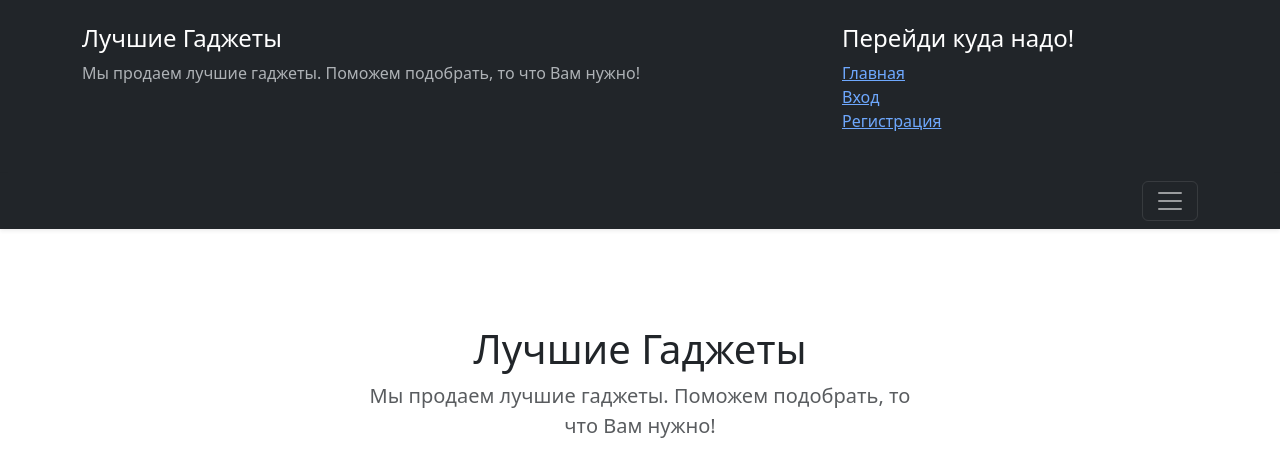
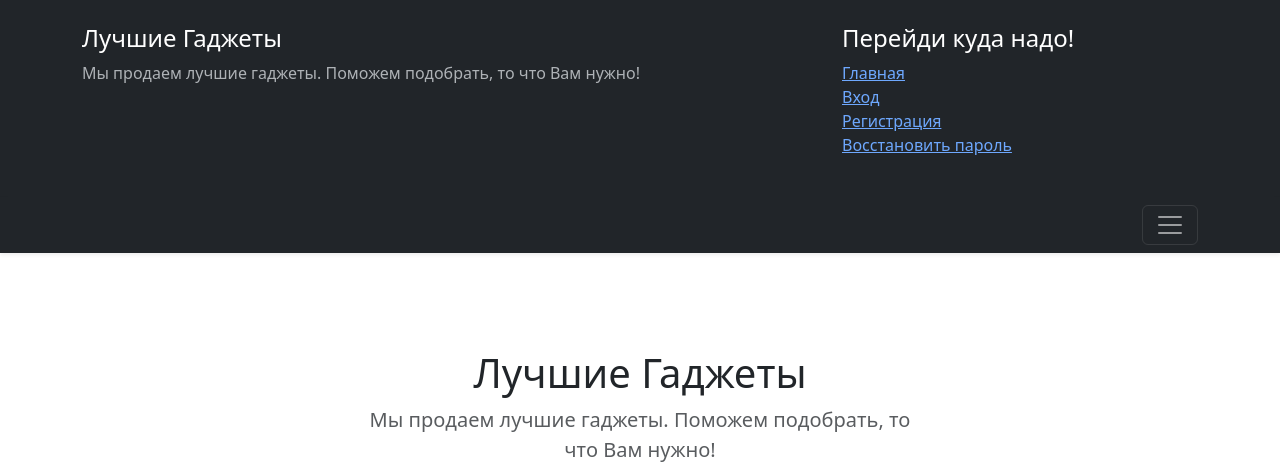
Before and after one commit to EliasN96/DJANGO_HW_2, a Django app: page /blog/ in a window 1280 px wide, after a click that opens the changed part. Shown: the top 462 px of the page. Run offline with Django 5.2, Linux system fonts and the light colour scheme; data that the repository does not hold is empty; some libraries are stand-ins or nearby versions.

Commit message:
update inc_menu.html

```diff
--- a/catalog/templates/includes/inc_menu.html
+++ b/catalog/templates/includes/inc_menu.html
@@ -15,6 +15,7 @@
                     {% else %}
                     <li><a href="{% url 'users:login' %}" class="text-outline">Вход</a></li>
                     <li><a href="{% url 'users:register' %}" class="text-outline">Регистрация</a></li>
+                    <li><a href="{% url 'users:password_reset' %}" class="text-outline">Восстановить пароль</a></li>
                     {% endif %}
                 </ul>
             </div>
```
